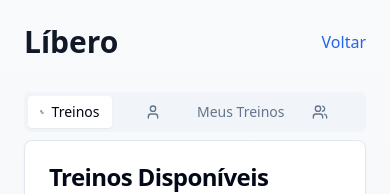
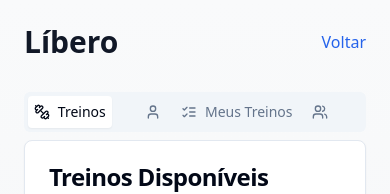
Before and after one commit to Kkraties13/volley-strenght, a React (Vite) app: page /libero in a window 390 px wide. Shown: the top 194 px of the page. Built offline with nearby package versions, Linux system fonts and the light colour scheme.

Commit message:
Fix mobile icon display
The icons were not displaying correctly in the mobile version of the application.

```diff
--- a/src/pages/Libero.tsx
+++ b/src/pages/Libero.tsx
@@ -20,22 +20,22 @@ const Libero = () => {
 
         <Tabs defaultValue="treinos" className="w-full">
           <TabsList className="grid w-full grid-cols-4">
-            <TabsTrigger value="treinos" className="flex items-center gap-2">
-              <Dumbbell className="w-4 h-4" />
+            <TabsTrigger value="treinos" className="flex items-center justify-center gap-2">
+              <Dumbbell className="w-4 h-4 flex-shrink-0" />
               <span className="hidden sm:inline">Treinos Disponíveis</span>
               <span className="sm:hidden">Treinos</span>
             </TabsTrigger>
-            <TabsTrigger value="perfil" className="flex items-center gap-2">
-              <User className="w-4 h-4" />
+            <TabsTrigger value="perfil" className="flex items-center justify-center gap-2">
+              <User className="w-4 h-4 flex-shrink-0" />
               <span className="hidden sm:inline">Perfil</span>
             </TabsTrigger>
-            <TabsTrigger value="selecionados" className="flex items-center gap-2">
-              <ListChecks className="w-4 h-4" />
+            <TabsTrigger value="selecionados" className="flex items-center justify-center gap-2">
+              <ListChecks className="w-4 h-4 flex-shrink-0" />
               <span className="hidden sm:inline">Treinos Selecionados</span>
               <span className="sm:hidden">Meus Treinos</span>
             </TabsTrigger>
-            <TabsTrigger value="comunidade" className="flex items-center gap-2">
-              <Users className="w-4 h-4" />
+            <TabsTrigger value="comunidade" className="flex items-center justify-center gap-2">
+              <Users className="w-4 h-4 flex-shrink-0" />
               <span className="hidden sm:inline">Comunidade</span>
             </TabsTrigger>
           </TabsList>
```
